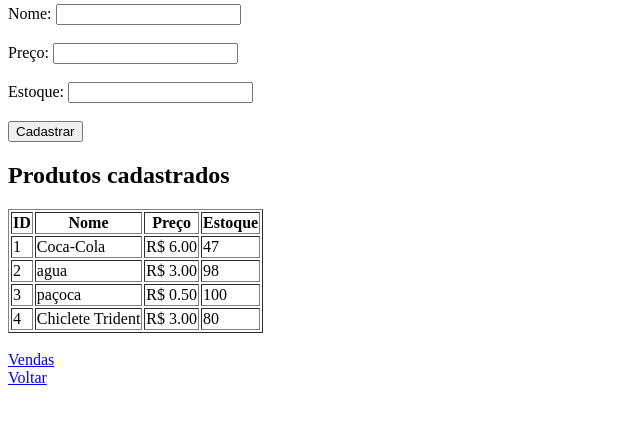
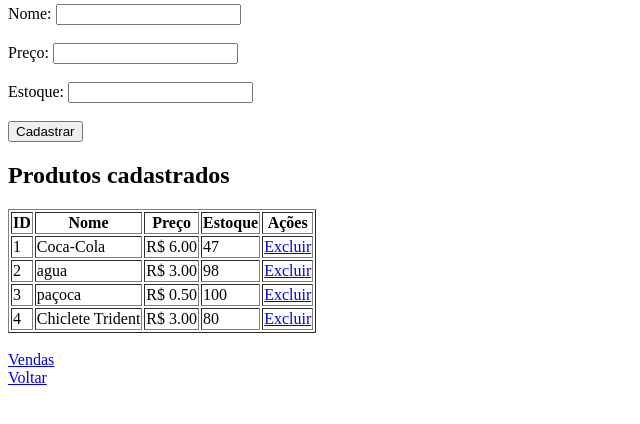
Before and after one commit to VictorCaitano-Dev/Sistema-Cantina, a Flask app: page /produtos in a window 1280 px wide. Shown: the part 123-547 px from the top of the page, without its empty margins (0-640 px from the left). Run offline with Flask 3, Linux system fonts and the light colour scheme; data comes from the database, SQL or seed files in the repository; both versions use the stored data as it was after the commit.

Commit message:
Adiciona exclusao de produtos pela tela

```diff
--- a/app.py
+++ b/app.py
@@ -114,6 +114,35 @@ def vendas():
 
     return render_template('vendas.html', produtos=produtos, vendas=vendas)
 
+@app.route('/excluir_produto/<int:id>')
+def excluir_produto(id):
+    conn = conectar()
+    cursor = conn.cursor()
+
+    cursor.execute("""
+        SELECT COUNT(*)
+        FROM vendas
+        WHERE produto_id = ?
+    """, (id,))
+
+    total_vendas = cursor.fetchone()[0]
+
+    if total_vendas > 0:
+        flash("Não é possível excluir este produto porque ele já possui vendas registradas.")
+        conn.close()
+        return redirect('/produtos')
+
+    cursor.execute("""
+        DELETE FROM produtos
+        WHERE id = ?
+    """, (id,))
+
+    conn.commit()
+    conn.close()
+
+    flash("Produto excluído com sucesso!")
+    return redirect('/produtos')
+
 
 if __name__ == '__main__':
     app.run(debug=True)
--- a/templates/produtos.html
+++ b/templates/produtos.html
@@ -43,6 +43,7 @@
         <th>Nome</th>
         <th>Preço</th>
         <th>Estoque</th>
+        <th>Ações</th>
     </tr>
 
     {% for produto in produtos %}
@@ -51,6 +52,9 @@
         <td>{{ produto[1] }}</td>
         <td>R$ {{ "%.2f"|format(produto[2]) }}</td>
         <td>{{ produto[3] }}</td>
+        <td>
+            <a href="/excluir_produto/{{ produto[0] }}">Excluir</a>
+        </td>
     </tr>
     {% endfor %}
 </table>
```
Also changed, not shown: cantina2.db. Lines whose indentation alone changed are shown as unchanged.
